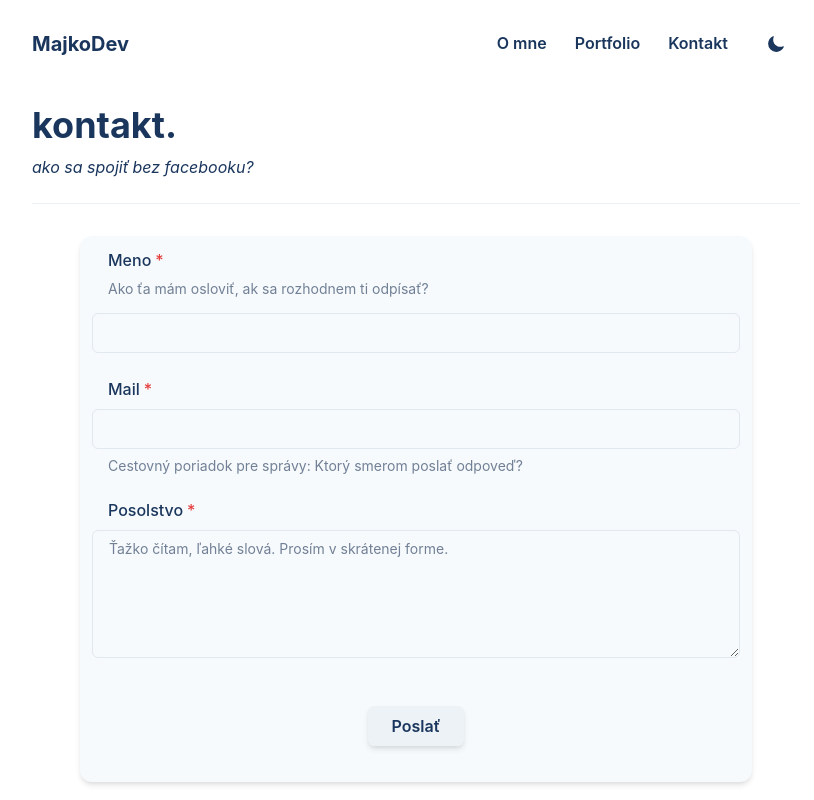
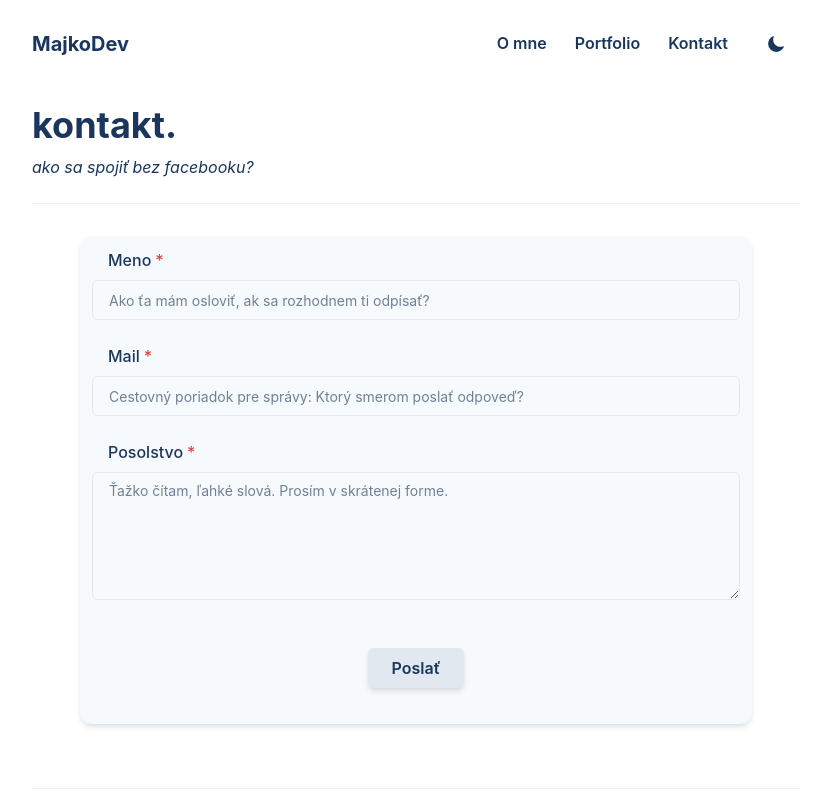
Before and after one commit to MajkoDev/my-portfolio, a Next.js app: page /contact in a window 1280 px wide. Shown: the top 800 px of the page, without its empty margins (224-1038 px from the left). Built offline with nearby package versions, Linux system fonts and the light colour scheme.

Commit message:
update ContactForm.jsx

```diff
--- a/src/components/form/ContactForm.jsx
+++ b/src/components/form/ContactForm.jsx
@@ -17,20 +17,32 @@ const ContactForm = () => {
           <FormLabel ml={4} htmlFor='name'>
             Meno
           </FormLabel>
-          <FormHelperText ml={4} mb={4} fontSize={{ base: "xs", md: "sm" }}>
-            Ako ťa mám osloviť, ak sa rozhodnem ti odpísať?
-          </FormHelperText>
-          <Input id='name' type='text' />
+          <Input
+            id='name'
+            type='text'
+            placeholder='Ako ťa mám osloviť, ak sa rozhodnem ti odpísať?'
+            _placeholder={{
+              fontSize: { base: "xs", md: "sm" },
+              opacity: 1,
+              color: "gray.500",
+            }}
+          />
         </FormControl>
 
         <FormControl isRequired pb={4}>
           <FormLabel ml={4} htmlFor='email'>
             Mail
           </FormLabel>
-          <Input id='name' type='email' />
-          <FormHelperText ml={4} fontSize={{ base: "xs", md: "sm" }}>
-            Cestovný poriadok pre správy: Ktorý smerom poslať odpoveď?
-          </FormHelperText>
+          <Input
+            id='name'
+            type='email'
+            placeholder='Cestovný poriadok pre správy: Ktorý smerom poslať odpoveď?'
+            _placeholder={{
+              fontSize: { base: "xs", md: "sm" },
+              opacity: 1,
+              color: "gray.500",
+            }}
+          />
         </FormControl>
 
         <FormControl isRequired pb={4}>
@@ -43,19 +55,20 @@ const ContactForm = () => {
             height='32'
             placeholder='Ťažko čítam, ľahké slová. Prosím v skrátenej forme.'
             _placeholder={{
-              fontSize: "sm",
+              fontSize: { base: "xs", md: "sm" },
               opacity: 1,
               color: "gray.500",
             }}></Textarea>
-          {/* <FormHelperText ml={4} fontSize={{base: 'xs', md: 'sm'}}  >Ťažko čítam, ľahké slová. Prosím v skrátenej forme.</FormHelperText> */}
+
         </FormControl>
         <Center>
           <Button
             type='submit'
             w={24}
             m={6}
+            bg='gray.200'
             boxShadow='md'
-            _hover={{ boxShadow: "lg" }}>
+            _hover={{ boxShadow: "lg", bg: "gray.300" }}>
             Poslať
           </Button>
         </Center>
```
